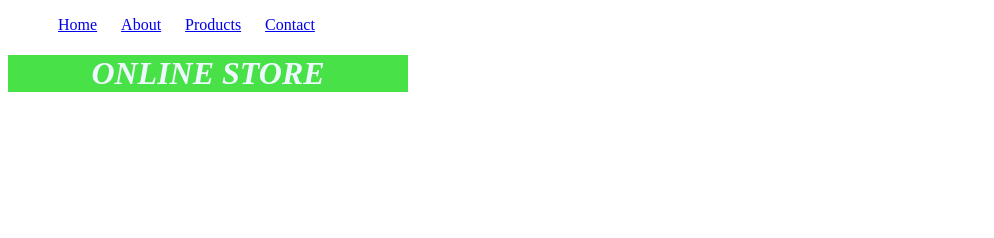
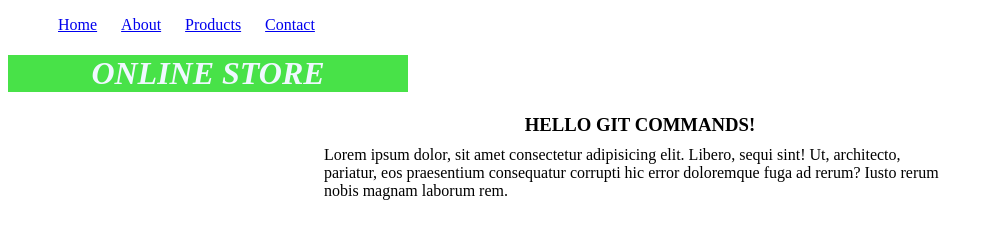
Before and after one commit to fayzullomamajonov/online, a plain HTML site: page index.html in a window 1280 px wide. Shown: the whole page, without its empty margins (0-994 px from the left). Drawn offline with Linux system fonts and the light colour scheme.

Commit message:
I added nev section block

```diff
--- a/index.css
+++ b/index.css
@@ -16,3 +16,14 @@ li {
     padding: 10px;
     text-decoration:none;
 }
+.paragraph-title{
+    text-align: center;
+    text-transform:uppercase;
+    width: 50%;
+    margin:auto;
+    margin-bottom: 10px;
+}
+.paragraph-text{
+    width: 50%;
+    margin:auto;
+}
--- a/index.html
+++ b/index.html
@@ -19,6 +19,15 @@
       <div class="title-container">
         <h1 class="title">Online Store</h1>
       </div>
+
+      <section>
+        <div>
+            <div>
+                <h3 class="paragraph-title" >Hello Git Commands!</h3>
+                <p class="paragraph-text">Lorem ipsum dolor, sit amet consectetur adipisicing elit. Libero, sequi sint! Ut, architecto, pariatur, eos praesentium consequatur corrupti hic error doloremque fuga ad rerum? Iusto rerum nobis magnam laborum rem.</p>
+            </div>
+        </div>
+      </section>
     </header>
   </body>
 </html>
```
